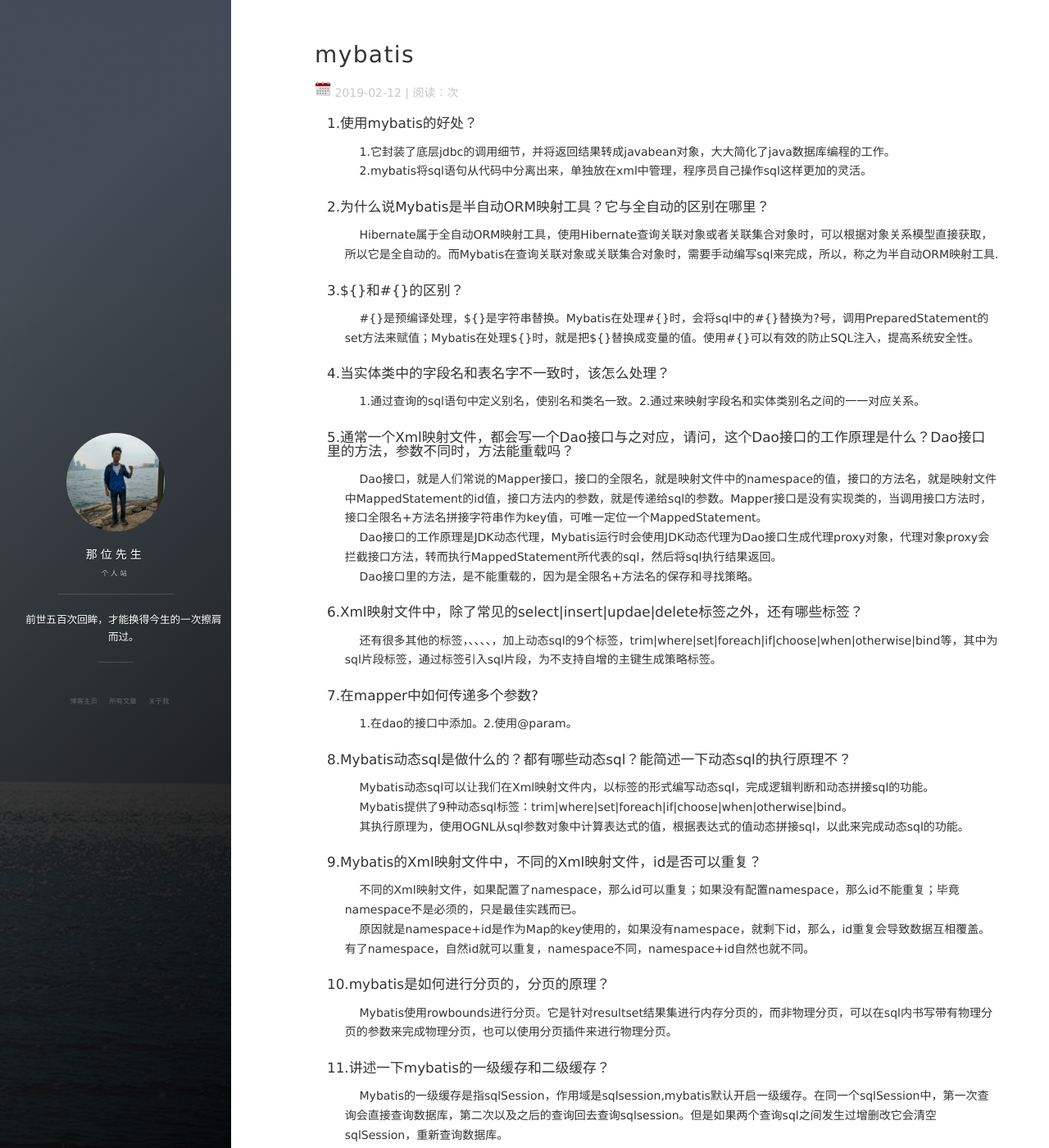
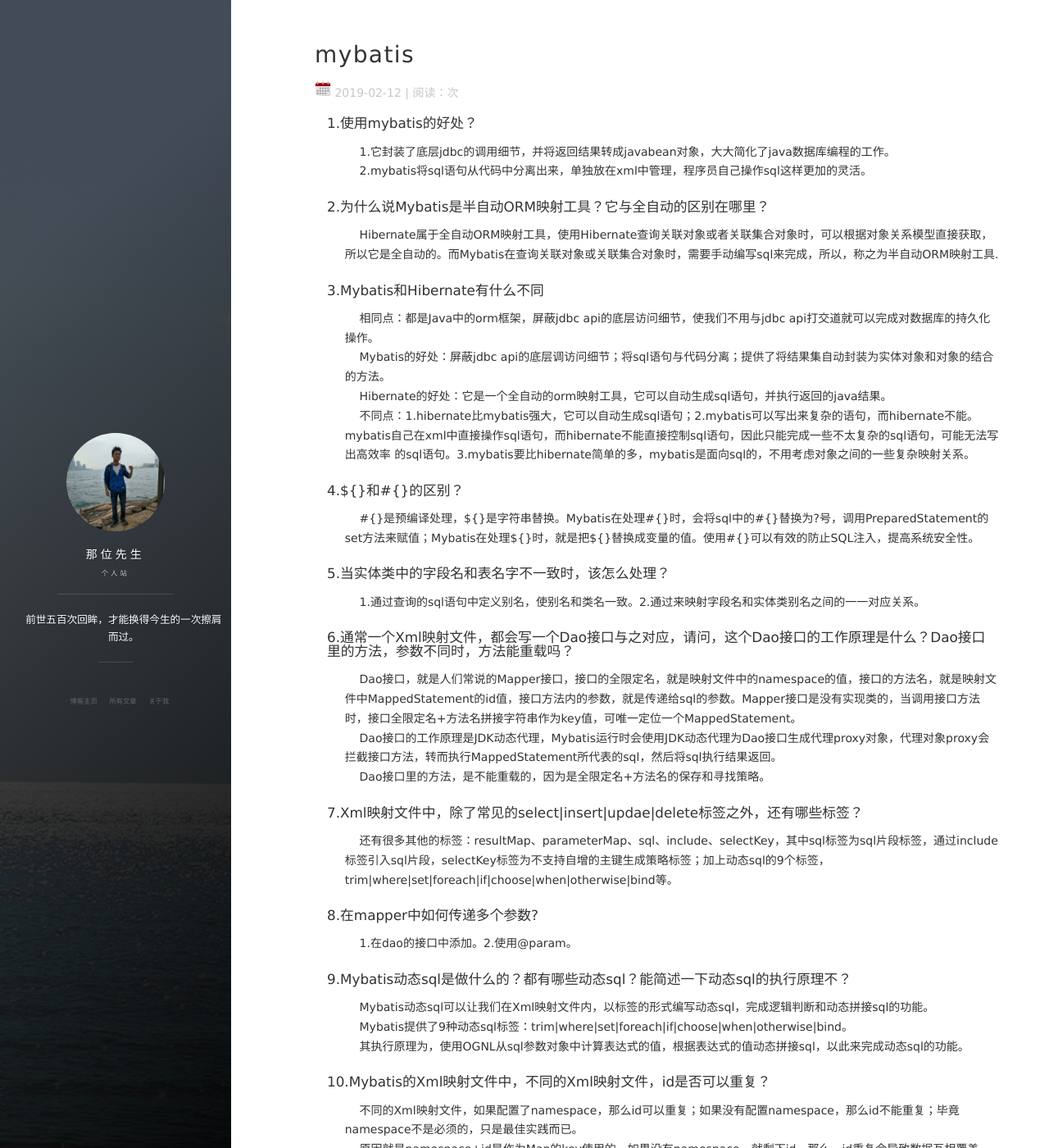
Before and after one commit to sirFive/sirFive.github.io, a Jekyll site: the page built from _posts/2019-02-12-mybatis.html, in a window 1280 px wide and 1400 px high. Shown: the whole window at 82% size. Built offline with Jekyll 4.4.1, drawn with Linux system fonts in a browser that asks for light colours; nearby versions of some CDN libraries; comment, search, counter and statistics services are not loaded; some of the changed text lies outside the part shown.

Commit message:
补充及错别字纠正

```diff
--- a/_posts/2019-01-13-spring.html
+++ b/_posts/2019-01-13-spring.html
@@ -52,7 +52,7 @@
 </p>
 <h3>6.BeanFactory和applicationContext的区别</h3>
 <p style="margin-left: 2%;">
-	&nbsp;&nbsp;&nbsp;&nbsp;BeanFactory实例：是工厂模式的一种体现，它通过反转控制和依赖注入将与实际应用的代码分离出来。org.springframework.beans.factory.xml.XmlBeanFactory，它根据xml文件中定义的内容加载bean，该容器从xml文件中读取配置元数据，并用它来创造一个完备的系统和应用。<br/>
+	&nbsp;&nbsp;&nbsp;&nbsp;BeanFactory实例：是工厂模式的一种体现，它通过反转控制和依赖注入将与实际应用的代码分离出来。org.springframework.beans.factory.xml.XmlBeanFactory，它根据xml文件中定义的内容加载bean，该方法从xml文件中读取配置元数据，并用它来创造一个完备的系统和应用。<br/>
 	&nbsp;&nbsp;&nbsp;&nbsp;BeanFactory是spring里面最底层的接口，但它提供了实例化对象和拿对象的功能。ApplicationContext继承了BeanFactory,它提供的功能更加丰富：国际化、访问资源、AOP等。<br/>
 	&nbsp;&nbsp;&nbsp;&nbsp;两者装配Bean的区别：BeanFactory在启动的时候不会去实例化Bean，只有从容器中拿Bean的时候才会去实例化;ApplicationContext在启动的时候就把所有的Bean全部实例化了。它还可以为Bean配置lazy-init=true来让Bean延迟实例化。
 </p>
--- a/_posts/2019-02-12-mybatis.html
+++ b/_posts/2019-02-12-mybatis.html
@@ -14,62 +14,69 @@
 <p style="margin-left: 2%;">
 	&nbsp;&nbsp;&nbsp;&nbsp;Hibernate属于全自动ORM映射工具，使用Hibernate查询关联对象或者关联集合对象时，可以根据对象关系模型直接获取，所以它是全自动的。而Mybatis在查询关联对象或关联集合对象时，需要手动编写sql来完成，所以，称之为半自动ORM映射工具.
 </p>
-<h4>3.${}和#{}的区别？</h4>
+<h4>3.Mybatis和Hibernate有什么不同</h4>
+<p style="margin-left: 2%;">
+	&nbsp;&nbsp;&nbsp;&nbsp;相同点：都是Java中的orm框架，屏蔽jdbc api的底层访问细节，使我们不用与jdbc api打交道就可以完成对数据库的持久化操作。<br/>
+	&nbsp;&nbsp;&nbsp;&nbsp;Mybatis的好处：屏蔽jdbc api的底层调访问细节；将sql语句与代码分离；提供了将结果集自动封装为实体对象和对象的结合的方法。<br/>
+	&nbsp;&nbsp;&nbsp;&nbsp;Hibernate的好处：它是一个全自动的orm映射工具，它可以自动生成sql语句，并执行返回的java结果。<br/>
+	&nbsp;&nbsp;&nbsp;&nbsp;不同点：1.hibernate比mybatis强大，它可以自动生成sql语句；2.mybatis可以写出来复杂的语句，而hibernate不能。mybatis自己在xml中直接操作sql语句，而hibernate不能直接控制sql语句，因此只能完成一些不太复杂的sql语句，可能无法写出高效率 的sql语句。3.mybatis要比hibernate简单的多，mybatis是面向sql的，不用考虑对象之间的一些复杂映射关系。
+</p>
+<h4>4.${}和#{}的区别？</h4>
 <p style="margin-left: 2%;">
 	&nbsp;&nbsp;&nbsp;&nbsp;#{}是预编译处理，${}是字符串替换。Mybatis在处理#{}时，会将sql中的#{}替换为?号，调用PreparedStatement的set方法来赋值；Mybatis在处理${}时，就是把${}替换成变量的值。使用#{}可以有效的防止SQL注入，提高系统安全性。
 </p>
 
-<h4>4.当实体类中的字段名和表名字不一致时，该怎么处理？</h4>
+<h4>5.当实体类中的字段名和表名字不一致时，该怎么处理？</h4>
 <p style="margin-left: 2%;">
 	&nbsp;&nbsp;&nbsp;&nbsp;1.通过查询的sql语句中定义别名，使别名和类名一致。2.通过<resultMap>来映射字段名和实体类别名之间的一一对应关系。
 </p>
-<h4>5.通常一个Xml映射文件，都会写一个Dao接口与之对应，请问，这个Dao接口的工作原理是什么？Dao接口里的方法，参数不同时，方法能重载吗？</h4>
+<h4>6.通常一个Xml映射文件，都会写一个Dao接口与之对应，请问，这个Dao接口的工作原理是什么？Dao接口里的方法，参数不同时，方法能重载吗？</h4>
 <p style="margin-left: 2%;">
-	&nbsp;&nbsp;&nbsp;&nbsp;Dao接口，就是人们常说的Mapper接口，接口的全限名，就是映射文件中的namespace的值，接口的方法名，就是映射文件中MappedStatement的id值，接口方法内的参数，就是传递给sql的参数。Mapper接口是没有实现类的，当调用接口方法时，接口全限名+方法名拼接字符串作为key值，可唯一定位一个MappedStatement。<br/>
+	&nbsp;&nbsp;&nbsp;&nbsp;Dao接口，就是人们常说的Mapper接口，接口的全限定名，就是映射文件中的namespace的值，接口的方法名，就是映射文件中MappedStatement的id值，接口方法内的参数，就是传递给sql的参数。Mapper接口是没有实现类的，当调用接口方法时，接口全限定名+方法名拼接字符串作为key值，可唯一定位一个MappedStatement。<br/>
 	&nbsp;&nbsp;&nbsp;&nbsp;Dao接口的工作原理是JDK动态代理，Mybatis运行时会使用JDK动态代理为Dao接口生成代理proxy对象，代理对象proxy会拦截接口方法，转而执行MappedStatement所代表的sql，然后将sql执行结果返回。<br/>
-	&nbsp;&nbsp;&nbsp;&nbsp;Dao接口里的方法，是不能重载的，因为是全限名+方法名的保存和寻找策略。
+	&nbsp;&nbsp;&nbsp;&nbsp;Dao接口里的方法，是不能重载的，因为是全限定名+方法名的保存和寻找策略。
 </p>
-<h4>6.Xml映射文件中，除了常见的select|insert|updae|delete标签之外，还有哪些标签？</h4>
+<h4>7.Xml映射文件中，除了常见的select|insert|updae|delete标签之外，还有哪些标签？</h4>
 <p style="margin-left: 2%;">
-	&nbsp;&nbsp;&nbsp;&nbsp;还有很多其他的标签，<resultMap>、<parameterMap>、<sql>、<include>、<selectKey>，加上动态sql的9个标签，trim|where|set|foreach|if|choose|when|otherwise|bind等，其中<sql>为sql片段标签，通过<include>标签引入sql片段，<selectKey>为不支持自增的主键生成策略标签。
+	&nbsp;&nbsp;&nbsp;&nbsp;还有很多其他的标签：resultMap、parameterMap、sql、include、selectKey，其中sql标签为sql片段标签，通过include标签引入sql片段，selectKey标签为不支持自增的主键生成策略标签；加上动态sql的9个标签，trim|where|set|foreach|if|choose|when|otherwise|bind等。
 </p>
-<h4>7.在mapper中如何传递多个参数?</h4>
+<h4>8.在mapper中如何传递多个参数?</h4>
 <p style="margin-left: 2%;">
 	&nbsp;&nbsp;&nbsp;&nbsp;1.在dao的接口中添加。2.使用@param。
 </p>
-<h4>8.Mybatis动态sql是做什么的？都有哪些动态sql？能简述一下动态sql的执行原理不？</h4>
+<h4>9.Mybatis动态sql是做什么的？都有哪些动态sql？能简述一下动态sql的执行原理不？</h4>
 <p style="margin-left: 2%;">
 	&nbsp;&nbsp;&nbsp;&nbsp;Mybatis动态sql可以让我们在Xml映射文件内，以标签的形式编写动态sql，完成逻辑判断和动态拼接sql的功能。<br/>
 	&nbsp;&nbsp;&nbsp;&nbsp;Mybatis提供了9种动态sql标签：trim|where|set|foreach|if|choose|when|otherwise|bind。<br/>
 	&nbsp;&nbsp;&nbsp;&nbsp;其执行原理为，使用OGNL从sql参数对象中计算表达式的值，根据表达式的值动态拼接sql，以此来完成动态sql的功能。
 </p>
-<h4>9.Mybatis的Xml映射文件中，不同的Xml映射文件，id是否可以重复？</h4>
+<h4>10.Mybatis的Xml映射文件中，不同的Xml映射文件，id是否可以重复？</h4>
 <p style="margin-left: 2%;">
 	&nbsp;&nbsp;&nbsp;&nbsp;不同的Xml映射文件，如果配置了namespace，那么id可以重复；如果没有配置namespace，那么id不能重复；毕竟namespace不是必须的，只是最佳实践而已。<br/>
 	&nbsp;&nbsp;&nbsp;&nbsp;原因就是namespace+id是作为Map<String, MappedStatement>的key使用的，如果没有namespace，就剩下id，那么，id重复会导致数据互相覆盖。有了namespace，自然id就可以重复，namespace不同，namespace+id自然也就不同。
 </p>
-<h4>10.mybatis是如何进行分页的，分页的原理？</h4>
+<h4>11.mybatis是如何进行分页的，分页的原理？</h4>
 <p style="margin-left: 2%;">
 	&nbsp;&nbsp;&nbsp;&nbsp;Mybatis使用rowbounds进行分页。它是针对resultset结果集进行内存分页的，而非物理分页，可以在sql内书写带有物理分页的参数来完成物理分页，也可以使用分页插件来进行物理分页。
 </p>
-<h4>11.讲述一下mybatis的一级缓存和二级缓存？</h4>
+<h4>12.讲述一下mybatis的一级缓存和二级缓存？</h4>
 <p style="margin-left: 2%;">
-	&nbsp;&nbsp;&nbsp;&nbsp;Mybatis的一级缓存是指sqlSession，作用域是sqlsession,mybatis默认开启一级缓存。在同一个sqlSession中，第一次查询会直接查询数据库，第二次以及之后的查询回去查询sqlsession。但是如果两个查询sql之间发生过增删改它会清空sqlSession，重新查询数据库。<br/>
-	&nbsp;&nbsp;&nbsp;&nbsp;Mybatis的二级缓存是指mapper映射文件，它的作用域是同一个nameSpace下的mapper映射文件的内容，多个sqlSession共享。它需要自己手动配置。同一个nameSpace下的mapper文件，执行相同的sql第一次查询回去查询数据库，第二次查询则去查询二级缓存，但是如果在两次查询中调用的增删改则会清空二级缓存。
+	&nbsp;&nbsp;&nbsp;&nbsp;Mybatis的一级缓存是指sqlSession，作用域是sqlsession,mybatis默认开启一级缓存。在同一个sqlSession中，第一次查询会直接查询数据库，第二次以及之后的查询会去查询sqlsession。但是如果两个查询sql之间发生过增删改它会清空sqlSession，重新查询数据库。<br/>
+	&nbsp;&nbsp;&nbsp;&nbsp;Mybatis的二级缓存是指mapper映射文件，它的作用域是同一个nameSpace下的mapper映射文件的内容，多个sqlSession共享。它需要自己手动配置。同一个nameSpace下的mapper文件，执行相同的sql第一次查询会去查询数据库，第二次查询则去查询二级缓存，但是如果在两次查询中调用的增删改则会清空二级缓存。
 </p>
-<h4>12.mybatis是否支持延迟加载？</h4>
+<h4>13.mybatis是否支持延迟加载？</h4>
 <p style="margin-left: 2%;">
 	&nbsp;&nbsp;&nbsp;&nbsp;Mybatis支持延迟加载。支持一对一和一对多。通过配置lazyLoadingEnable=true 实现。它的原理是调用CGLIB创建目标对象的代理对象，当调用目标方法时进入拦截器方法。比如说查询订单信息并且关联用户信息。它会先返回订单信息，当需要用户信息时再去关联查询用户信息。好处：挺高查询性能，因为单表查询肯定比多表插叙快。
 </p>
-<h4>13.mybatis中有哪些executor执行器？</h4>
+<h4>14.mybatis中有哪些executor执行器？</h4>
 <p style="margin-left: 2%;">
 	&nbsp;&nbsp;&nbsp;&nbsp;有三类执行器:simpleExecutor，reuseExcutor，bathExecutor。<br/>
-	&nbsp;&nbsp;&nbsp;&nbsp;Executor:每执行一次update或者select都会开启一个prepareStatement对象，用完就会关闭。<br/>
+	&nbsp;&nbsp;&nbsp;&nbsp;SimpleExecutor:每执行一次update或者select都会开启一个prepareStatement对象，用完就会关闭。<br/>
 	&nbsp;&nbsp;&nbsp;&nbsp;ReuseExecutor:执行update或者select，以sql作为key查询statement对象，存在就是用，不存在就创建。它用完后没有立刻关闭而是放在一个map<String,Statement>中。即重复使用mapStatement对象。<br/>
 	&nbsp;&nbsp;&nbsp;&nbsp;BathStatement:执行update将所有的sql都添加到批处理中，等待统一执行，它缓存了多个statement对象，每个statement对象都是addBath()完毕后，等待逐一执行executeBath()。
 </p>
-<h4>14.参考链接</h4>
+<h4>15.参考链接</h4>
 <p style="margin-left: 2%;">
-    &nbsp;&nbsp;&nbsp;&nbsp;<a href="http://baijiahao.baidu.com/s?id=1586305256627906669&wfr=spider&for=pc">主要参考</a><br/>
+	&nbsp;&nbsp;&nbsp;&nbsp;<a href="http://baijiahao.baidu.com/s?id=1586305256627906669&wfr=spider&for=pc">主要参考</a><br/>
 	&nbsp;&nbsp;&nbsp;&nbsp;<a href="https://www.cnblogs.com/huajiezh/p/6415388.html">次要参考</a>
 </p>
```
